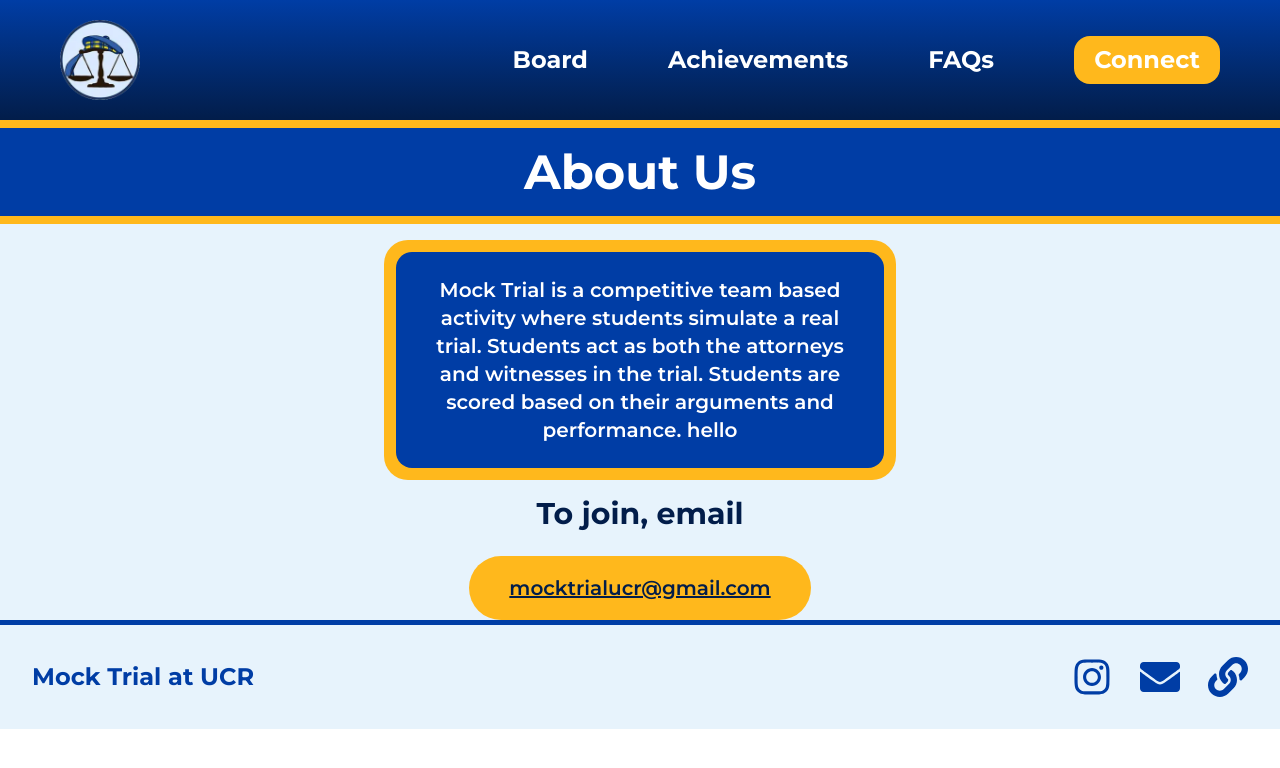
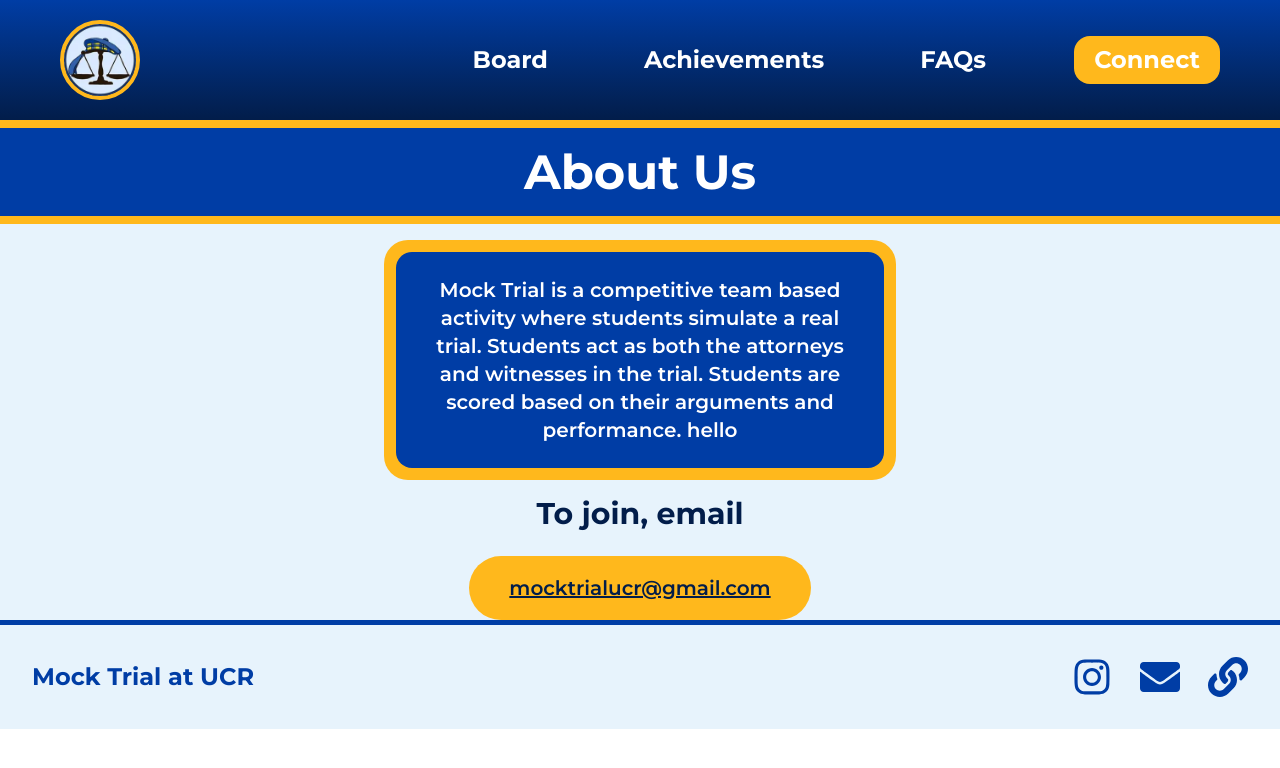
Before and after one commit to acm-ucr/mock-trial-website, a Next.js app: page / in a window 1280 px wide. Shown: the top 768 px of the page. Built offline with nearby package versions, Linux system fonts and the light colour scheme.

Commit message:
Added negative space around buttons and ring around the logo

```diff
--- a/src/components/NavBar.tsx
+++ b/src/components/NavBar.tsx
@@ -24,19 +24,19 @@ const Navbar = () => {
               alt="Mock Logo"
               width={80}
               height={80}
-              className="h-16 w-16 md:h-20 md:w-20"
+              className="h-16 w-16 md:h-20 md:w-20 rounded-full border-mocktrial-yellow md:border-4"
             />
           </Link>
         </div>
 
-        <div className="flex items-center gap-4 text-sm font-bold text-white md:mr-10 md:gap-10 md:text-xl lg:gap-20 lg:text-2xl">
+        <div className="flex items-center gap-4 text-sm font-bold text-white md:mr-10 md:gap-10 md:text-xl lg:gap-20 lg:text-2xl ">
           {navigations.map(({ link, name }, index) => (
             <div key={index}>
               <Link
                 href={link}
-                className={
+                className={`p-2 ${
                   pathName === link ? "text-mocktrial-yellow" : "text-white"
-                }
+                }`}
               >
                 {name}
               </Link>
```
